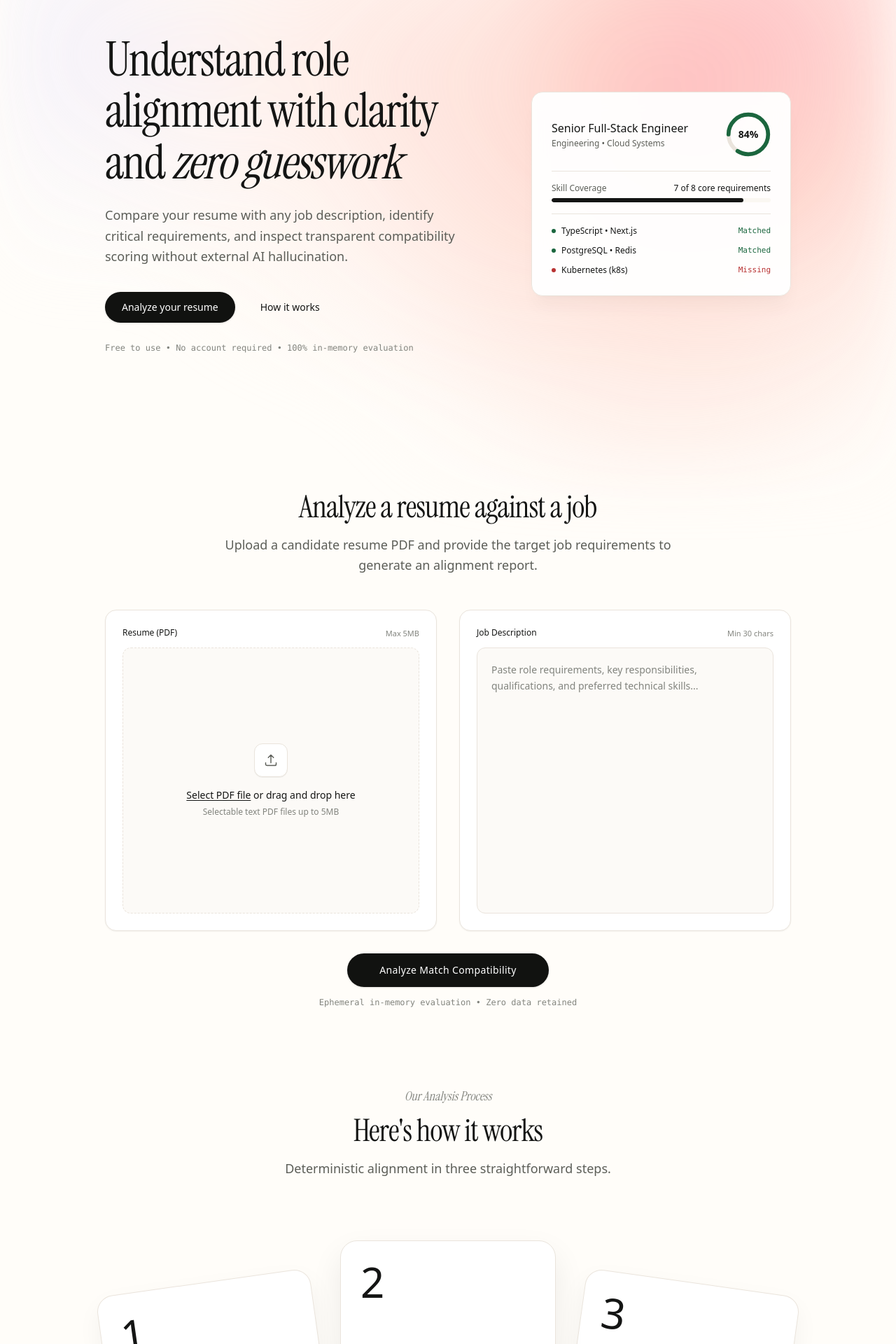
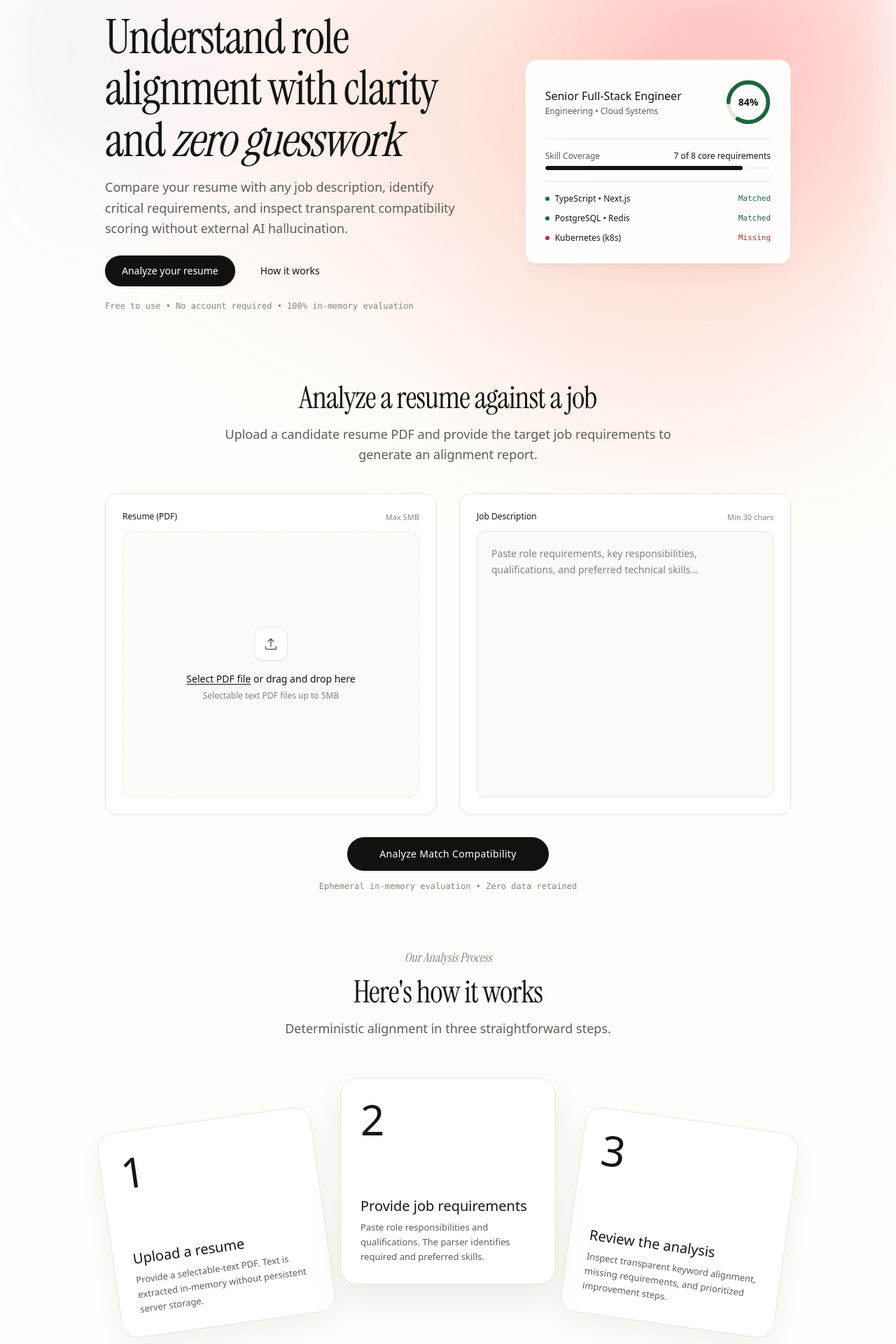
Before and after one commit to prathamverma77/Resume-vs-JD, a Next.js app: page / in a window 1280 px wide. Shown: the part 120-2040 px from the top of the page at 70% size. Built offline with nearby package versions, Linux system fonts and the light colour scheme.

Commit message:
some ui changes in the project

```diff
--- a/src/app/page.tsx
+++ b/src/app/page.tsx
@@ -111,9 +111,9 @@ export default function Home() {
       {/* Section 1: Navbar */}
       <Navbar />
 
-      {/* Main Content Container with Spacious Editorial Rhythm */}
-      <main className="relative z-10 flex-1 max-w-[1060px] w-full mx-auto px-6 sm:px-8 md:px-10 py-10 md:py-16 flex flex-col">
-        <div className="w-full space-y-20 md:space-y-28">
+      {/* Main Content Container with Balanced Editorial Spacing */}
+      <main className="relative z-10 flex-1 max-w-[1060px] w-full mx-auto px-6 sm:px-8 md:px-10 py-8 md:py-12 flex flex-col">
+        <div className="w-full space-y-16 md:space-y-20">
           {/* Section 2: Hero */}
           <HeroSection />
 
--- a/src/components/ComparisonSection.tsx
+++ b/src/components/ComparisonSection.tsx
@@ -29,11 +29,11 @@ export default function ComparisonSection({
   return (
     <section id="analyzer" className="w-full scroll-mt-24">
       {/* Section Header: Centered Editorial Header */}
-      <div className="mb-10 md:mb-12 text-center max-w-2xl mx-auto">
+      <div className="mb-8 md:mb-10 text-center max-w-2xl mx-auto">
         <h2 className="font-serif text-3xl sm:text-4xl lg:text-[44px] text-[#141514] dark:text-[#F4F2EE] tracking-[-0.02em] font-normal leading-tight">
           Analyze a resume against a job
         </h2>
-        <p className="text-base sm:text-lg text-[#5C5E58] dark:text-[#9E9F97] mt-3 leading-relaxed font-sans">
+        <p className="text-base sm:text-lg text-[#5C5E58] dark:text-[#9E9F97] mt-2.5 leading-relaxed font-sans">
           Upload a candidate resume PDF and provide the target job requirements to generate an alignment report.
         </p>
       </div>
--- a/src/components/FAQ.tsx
+++ b/src/components/FAQ.tsx
@@ -39,11 +39,11 @@ export default function FAQ() {
   return (
     <section id="faq" className="w-full scroll-mt-24">
       {/* Centered Editorial Header */}
-      <div className="mb-10 md:mb-12 text-center max-w-2xl mx-auto">
+      <div className="mb-8 md:mb-10 text-center max-w-2xl mx-auto">
         <h2 className="font-serif text-3xl sm:text-4xl lg:text-[44px] text-[#141514] dark:text-[#F4F2EE] tracking-[-0.02em] font-normal leading-tight">
           Frequently asked questions
         </h2>
-        <p className="text-base sm:text-lg text-[#5C5E58] dark:text-[#9E9F97] mt-3 leading-relaxed font-sans">
+        <p className="text-base sm:text-lg text-[#5C5E58] dark:text-[#9E9F97] mt-2.5 leading-relaxed font-sans">
           Methodology details, supported document formats, and privacy guarantees.
         </p>
       </div>
@@ -52,7 +52,7 @@ export default function FAQ() {
         {faqs.map((faq, index) => (
           <details
             key={index}
-            className="group py-4.5 md:py-5 transition-colors [&_summary::-webkit-details-marker]:hidden"
+            className="group py-4 md:py-4.5 transition-colors [&_summary::-webkit-details-marker]:hidden"
           >
             <summary className="flex items-center justify-between cursor-pointer list-none select-none text-sm md:text-[15px] font-medium text-[#141514] dark:text-[#F4F2EE] hover:text-[#5C5E58] dark:hover:text-[#9E9F97] gap-4">
               <span>{faq.question}</span>
@@ -60,7 +60,7 @@ export default function FAQ() {
                 +
               </span>
             </summary>
-            <p className="text-sm text-[#5C5E58] dark:text-[#9E9F97] mt-3 leading-relaxed pr-6 max-w-3xl">
+            <p className="text-sm text-[#5C5E58] dark:text-[#9E9F97] mt-2.5 leading-relaxed pr-6 max-w-3xl">
               {faq.answer}
             </p>
           </details>
--- a/src/components/Features.tsx
+++ b/src/components/Features.tsx
@@ -33,13 +33,13 @@ export default function Features() {
   ];
 
   return (
-    <section id="capabilities" className="w-full scroll-mt-24 pb-8 md:pb-24">
+    <section id="capabilities" className="w-full scroll-mt-24 pb-8 md:pb-16">
       {/* Centered Editorial Header */}
-      <div className="mb-12 md:mb-16 text-center max-w-2xl mx-auto">
+      <div className="mb-10 md:mb-12 text-center max-w-2xl mx-auto">
         <h2 className="font-serif text-3xl sm:text-4xl lg:text-[44px] text-[#141514] dark:text-[#F4F2EE] tracking-[-0.02em] font-normal leading-tight">
           Capabilities & methodology
         </h2>
-        <p className="text-base sm:text-lg text-[#5C5E58] dark:text-[#9E9F97] mt-3 leading-relaxed font-sans">
+        <p className="text-base sm:text-lg text-[#5C5E58] dark:text-[#9E9F97] mt-2.5 leading-relaxed font-sans">
           Deterministic parsing algorithms designed for accuracy, speed, and privacy.
         </p>
       </div>
--- a/src/components/Footer.tsx
+++ b/src/components/Footer.tsx
@@ -3,7 +3,7 @@ import Link from "next/link";
 
 export default function Footer() {
   return (
-    <footer className="w-full border-t border-[#EAE4DC] dark:border-[#2F302C] bg-[#FFFDF9] dark:bg-[#121312] text-[#5C5E58] dark:text-[#9E9F97] py-10 transition-colors">
+    <footer className="w-full border-t border-[#EAE4DC] dark:border-[#2F302C] bg-[#FFFDF9] dark:bg-[#121312] text-[#5C5E58] dark:text-[#9E9F97] py-8 md:py-10 transition-colors">
       <div className="max-w-[1060px] mx-auto px-6 sm:px-8 md:px-10 flex flex-col sm:flex-row items-center justify-between gap-4 text-xs font-normal">
         <div className="flex items-center gap-2">
           <span className="font-semibold text-[#141514] dark:text-[#F4F2EE]">
--- a/src/components/HeroSection.tsx
+++ b/src/components/HeroSection.tsx
@@ -2,8 +2,8 @@ import React from "react";
 
 export default function HeroSection() {
   return (
-    <section className="relative w-full pt-6 pb-12 md:pt-12 md:pb-20">
-      <div className="grid grid-cols-1 lg:grid-cols-12 gap-12 lg:gap-16 items-center">
+    <section className="relative w-full pt-4 pb-6 md:pt-8 md:pb-4">
+      <div className="grid grid-cols-1 lg:grid-cols-12 gap-8 lg:gap-12 items-center">
         {/* Left Column: Expressive Editorial Headline & Actions */}
         <div className="lg:col-span-7 flex flex-col justify-center">
           <h1 className="font-serif text-4xl sm:text-6xl lg:text-[68px] text-[#141514] dark:text-[#F4F2EE] leading-[1.08] tracking-[-0.025em] max-w-xl font-normal">
@@ -11,11 +11,11 @@ export default function HeroSection() {
             <span className="italic font-serif">zero guesswork</span>
           </h1>
 
-          <p className="mt-6 text-base sm:text-lg text-[#5C5E58] dark:text-[#9E9F97] leading-relaxed max-w-lg font-sans">
+          <p className="mt-4 text-base sm:text-lg text-[#5C5E58] dark:text-[#9E9F97] leading-relaxed max-w-lg font-sans">
             Compare your resume with any job description, identify critical requirements, and inspect transparent compatibility scoring without external AI hallucination.
           </p>
 
-          <div className="mt-9 flex flex-wrap items-center gap-4">
+          <div className="mt-6 flex flex-wrap items-center gap-4">
             <a
               href="#analyzer"
               className="px-6 py-3 text-xs sm:text-sm font-medium rounded-full bg-[#111210] hover:bg-neutral-800 dark:bg-[#F4F2EE] dark:text-[#121312] dark:hover:bg-white text-white transition-all shadow-sm hover:shadow-md cursor-pointer inline-flex items-center"
@@ -31,14 +31,14 @@ export default function HeroSection() {
             </a>
           </div>
 
-          <p className="mt-7 text-xs text-[#82847E] dark:text-[#72736C] font-mono">
+          <p className="mt-5 text-xs text-[#82847E] dark:text-[#72736C] font-mono">
             Free to use &bull; No account required &bull; 100% in-memory evaluation
           </p>
         </div>
 
         {/* Right Column: Floating Lightweight Analytical Surface */}
         <div className="lg:col-span-5 w-full">
-          <div className="bg-white/95 dark:bg-[#1B1C1A]/95 backdrop-blur-md border border-[#EAE4DC] dark:border-[#2F302C] rounded-2xl p-6 sm:p-7 shadow-xl shadow-black/[0.03] transition-all hover:shadow-2xl hover:shadow-black/[0.05]">
+          <div className="bg-white/95 dark:bg-[#1B1C1A]/95 border border-[#EAE4DC] dark:border-[#2F302C] rounded-2xl p-6 sm:p-7 shadow-xl shadow-black/[0.03] transition-all hover:shadow-2xl hover:shadow-black/[0.05]">
             {/* Header: Role and Circular Radial Score Indicator */}
             <div className="flex items-center justify-between pb-5 border-b border-[#EAE4DC] dark:border-[#2F302C]">
               <div>
--- a/src/components/HowItWorks.tsx
+++ b/src/components/HowItWorks.tsx
@@ -20,22 +20,22 @@ export default function HowItWorks() {
   ];
 
   return (
-    <section id="how-it-works" className="w-full scroll-mt-24 pb-10 md:pb-20">
+    <section id="how-it-works" className="w-full scroll-mt-24 pb-8 md:pb-14">
       {/* Centered Editorial Header */}
-      <div className="mb-14 md:mb-20 text-center max-w-2xl mx-auto">
+      <div className="mb-10 md:mb-14 text-center max-w-2xl mx-auto">
         <span className="font-serif italic text-base sm:text-lg text-[#82847E] dark:text-[#72736C] block mb-2 select-none">
           Our Analysis Process
         </span>
         <h2 className="font-serif text-3xl sm:text-4xl lg:text-[44px] text-[#141514] dark:text-[#F4F2EE] tracking-[-0.02em] font-normal leading-tight">
           Here&apos;s how it works
         </h2>
-        <p className="text-base sm:text-lg text-[#5C5E58] dark:text-[#9E9F97] mt-3 leading-relaxed font-sans">
+        <p className="text-base sm:text-lg text-[#5C5E58] dark:text-[#9E9F97] mt-2.5 leading-relaxed font-sans">
           Deterministic alignment in three straightforward steps.
         </p>
       </div>
 
       {/* Rainbow Arch Cards: Compact Height & Tighter Proportions */}
-      <div className="relative flex flex-col md:flex-row items-center justify-center max-w-5xl mx-auto gap-8 md:gap-2.5 lg:gap-1 px-4 sm:px-6 pt-6 pb-6">
+      <div className="relative flex flex-col md:flex-row items-center justify-center max-w-5xl mx-auto gap-8 md:gap-2.5 lg:gap-1 px-4 sm:px-6 pt-4 pb-6">
         {/* Card 1: Left Wing of Rainbow (Tilted outward) */}
         <div className="relative z-10 w-full max-w-[310px] sm:max-w-[320px] md:w-[290px] lg:w-[320px] h-[260px] sm:h-[280px] md:h-[295px] bg-white dark:bg-[#1B1C1A] border border-[#EAE4DC] dark:border-[#2F302C] rounded-[24px] p-6 sm:p-7 flex flex-col justify-between shadow-[0_15px_35px_rgba(0,0,0,0.05)] dark:shadow-[0_15px_35px_rgba(0,0,0,0.3)] transform md:origin-bottom-right md:-rotate-[8deg] md:translate-y-5 transition-all duration-300 ease-out hover:z-30 hover:rotate-0 hover:-translate-y-2 hover:shadow-2xl cursor-default">
           {/* Top Left: Clean Step Digit */}
--- a/src/components/PrivacySection.tsx
+++ b/src/components/PrivacySection.tsx
@@ -4,11 +4,11 @@ export default function PrivacySection() {
   return (
     <section className="w-full scroll-mt-24">
       {/* Centered Editorial Header */}
-      <div className="mb-10 md:mb-12 text-center max-w-2xl mx-auto">
+      <div className="mb-8 md:mb-10 text-center max-w-2xl mx-auto">
         <h2 className="font-serif text-3xl sm:text-4xl lg:text-[44px] text-[#141514] dark:text-[#F4F2EE] tracking-[-0.02em] font-normal leading-tight">
           Privacy & in-memory evaluation
         </h2>
-        <p className="text-base sm:text-lg text-[#5C5E58] dark:text-[#9E9F97] mt-3 leading-relaxed font-sans">
+        <p className="text-base sm:text-lg text-[#5C5E58] dark:text-[#9E9F97] mt-2.5 leading-relaxed font-sans">
           MatchEngine processes resume and job text strictly in ephemeral server memory.
         </p>
       </div>
```
